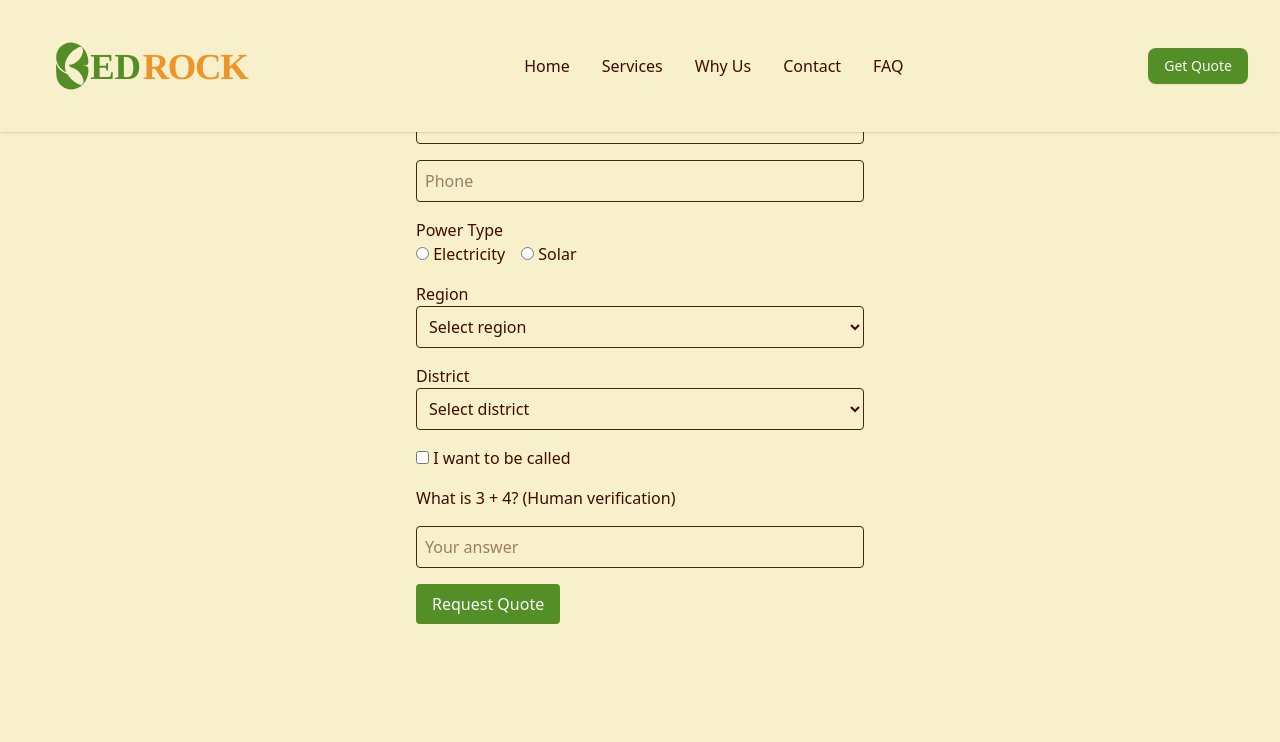
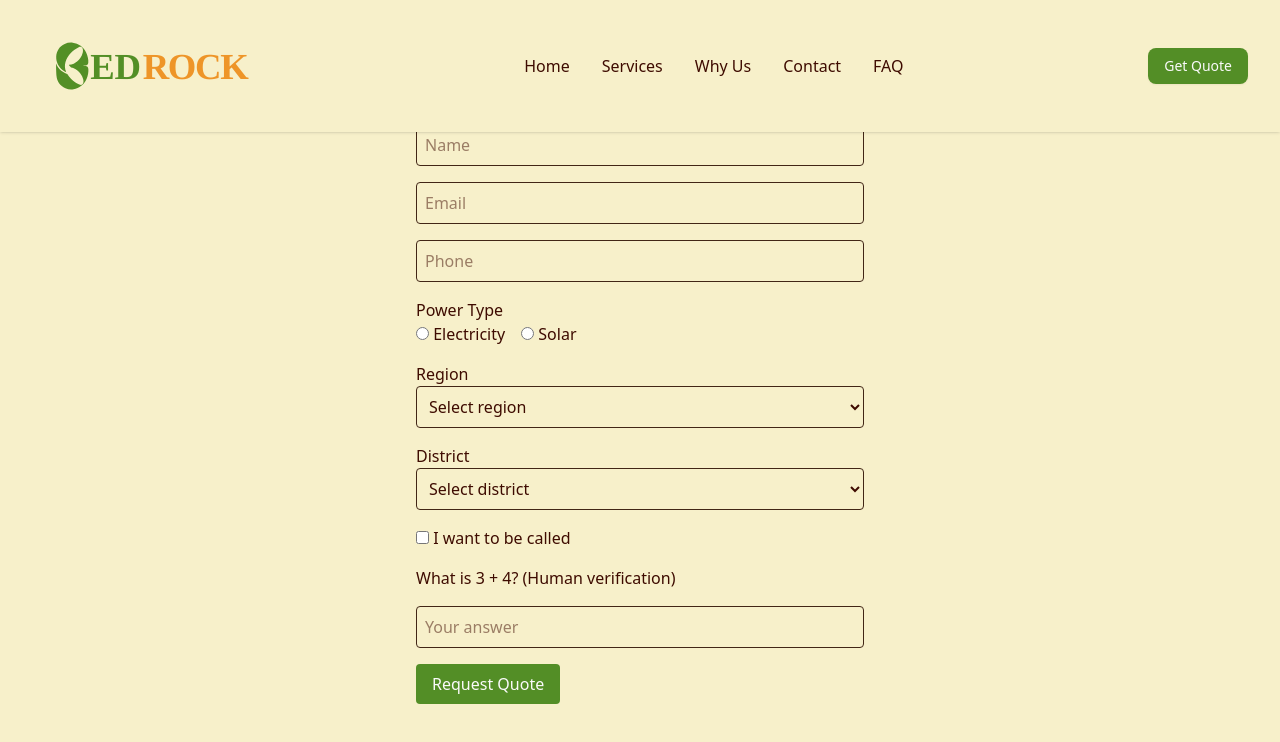
Before and after one commit to promptermax/bedrock, a React (Vite) app: page /get-a-quote in a window 1280 px wide. Shown: the top 742 px of the page. Built offline with nearby package versions, Linux system fonts and the light colour scheme.

Commit message:
Adjust header and GetAQuoteForm layout for better spacing and visual appeal.

```diff
--- a/src/components/GetAQuoteForm.jsx
+++ b/src/components/GetAQuoteForm.jsx
@@ -51,7 +51,7 @@
   const selectedRegion = regions.find(r => r.name === form.region);
 
   return (
-    <form onSubmit={handleSubmit} className="space-y-4 max-w-md mx-auto">
+    <form onSubmit={handleSubmit} className="space-y-4 max-w-md mx-auto pt-20">
       <h2 className="text-xl font-bold text-card-foreground">Get a Quote</h2>
       {error && <div className="text-destructive">{error}</div>}
       {success && <div className="text-accent">Thank you for your request!</div>}
```
Also changed, not shown: src/App.jsx (indentation only).
